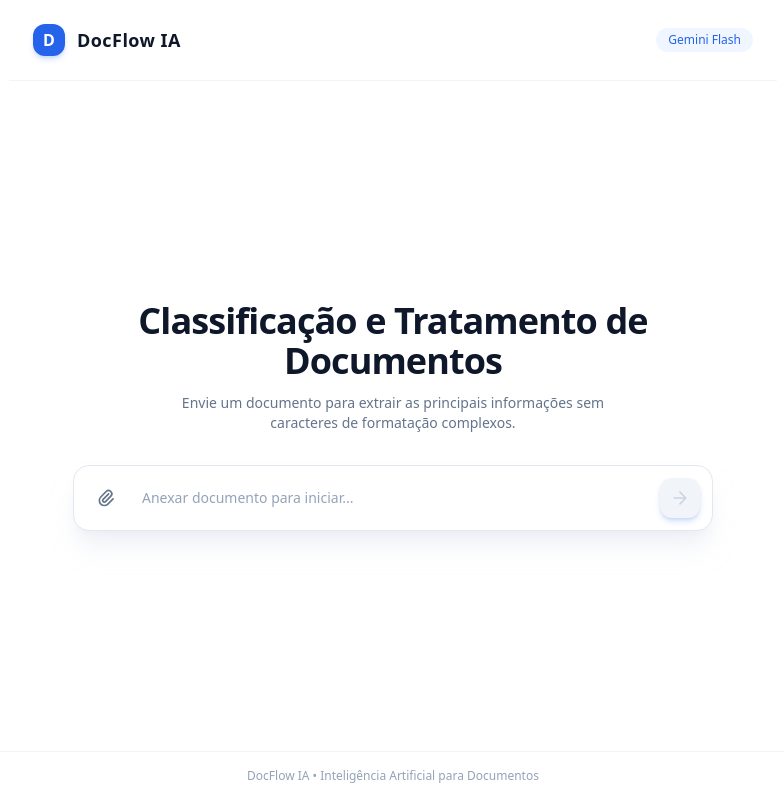
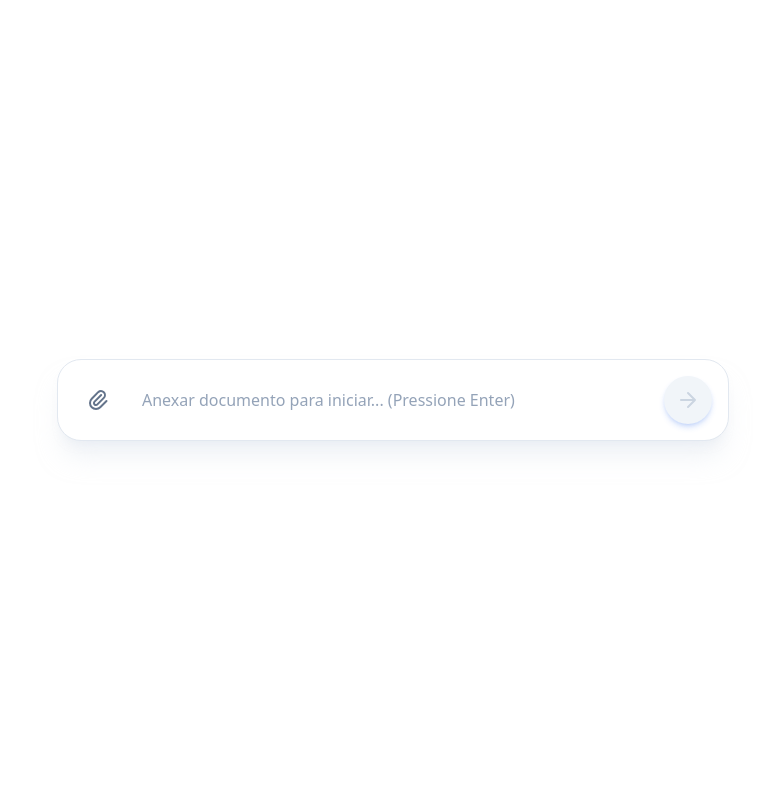
Before and after one commit to PablinXD24/docflow, a Flask app: page / in a window 1280 px wide. Shown: the whole page, without its empty margins (247-1031 px from the left). Run offline with Flask 3, Linux system fonts and the light colour scheme; some libraries are stand-ins or nearby versions.

Commit message:
Update index.html

```diff
--- a/templates/index.html
+++ b/templates/index.html
@@ -7,68 +7,47 @@
     <!-- Tailwind CSS -->
     <script src="https://cdn.tailwindcss.com"></script>
 </head>
-<body class="bg-white text-slate-800 h-full flex flex-col justify-between antialiased selection:bg-blue-600 selection:text-white">
+<body class="bg-white text-slate-800 h-full flex flex-col justify-center items-center p-4 antialiased selection:bg-blue-600 selection:text-white">
 
-    <!-- Cabeçalho Minimalista -->
-    <header class="w-full max-w-3xl mx-auto p-6 flex items-center justify-between border-b border-slate-100">
-        <div class="flex items-center space-x-3">
-            <div class="w-8 h-8 rounded-xl bg-blue-600 flex items-center justify-center font-bold text-white shadow-md shadow-blue-600/20">
-                D
-            </div>
-            <span class="font-bold tracking-wide text-lg text-slate-900">DocFlow IA</span>
-        </div>
-        <span class="text-xs px-3 py-1 rounded-full bg-blue-50 text-blue-600 font-medium">Gemini Flash</span>
-    </header>
+    <!-- Área Central (Barra de Prompt Maior e Arredondada + Resposta Integrada) -->
+    <main class="w-full max-w-2xl mx-auto flex flex-col items-center">
 
-    <!-- Área Central (Barra de Prompt + Resposta Integrada) -->
-    <main class="w-full max-w-2xl mx-auto px-4 flex-1 flex flex-col justify-center items-center">
-
-        <!-- Título Inicial (Some quando a resposta aparece para focar no conteúdo) -->
-        <div id="blocoTitulo" class="text-center mb-8 transition-all duration-300">
-            <h1 class="text-3xl sm:text-4xl font-extrabold tracking-tight text-slate-900 mb-3">
-                Classificação e Tratamento de Documentos
-            </h1>
-            <p class="text-slate-500 text-sm max-w-md mx-auto">
-                Envie um documento para extrair as principais informações sem caracteres de formatação complexos.
-            </p>
-        </div>
-
-        <!-- Bloco Unificado (Barra de Prompt + Resposta logo abaixo grudada) -->
-        <div class="w-full bg-white border border-slate-200 rounded-2xl shadow-xl shadow-slate-200/50 transition-all duration-300 overflow-hidden">
+        <!-- Bloco Unificado -->
+        <div class="w-full bg-white border border-slate-200 rounded-3xl shadow-xl shadow-slate-200/50 transition-all duration-300 overflow-hidden">
 
             <!-- Barra de Input (Prompt) -->
-            <div class="p-3">
+            <div class="p-4 flex flex-col justify-center">
                 <!-- Nome do arquivo selecionado -->
-                <div id="fileInfo" class="hidden px-3 py-1.5 mb-2 text-xs text-blue-700 bg-blue-50 rounded-lg flex items-center justify-between border border-blue-100">
+                <div id="fileInfo" class="hidden px-4 py-2 mb-3 text-xs text-blue-700 bg-blue-50 rounded-2xl flex items-center justify-between border border-blue-100">
                     <span id="fileName" class="truncate font-medium"></span>
                     <button type="button" onclick="removerArquivo()" class="text-slate-400 hover:text-slate-700 ml-2 font-bold">✕</button>
                 </div>
 
-                <div class="flex items-center justify-between gap-2">
+                <div class="flex items-center justify-between gap-3">
                     <!-- Botão de Anexo -->
-                    <label class="cursor-pointer p-2.5 text-slate-500 hover:text-blue-600 hover:bg-blue-50 rounded-xl transition flex items-center justify-center">
-                        <svg class="w-5 h-5" fill="none" stroke="currentColor" stroke-width="2" viewBox="0 0 24 24">
+                    <label class="cursor-pointer p-3 text-slate-500 hover:text-blue-600 hover:bg-blue-50 rounded-full transition flex items-center justify-center">
+                        <svg class="w-6 h-6" fill="none" stroke="currentColor" stroke-width="2" viewBox="0 0 24 24">
                             <path stroke-linecap="round" stroke-linejoin="round" d="M15.172 7l-6.586 6.586a2 2 0 102.828 2.828l6.414-6.586a4 4 0 00-5.656-5.656l-6.415 6.585a6 6 0 108.486 8.486L20.5 13"></path>
                         </svg>
                         <input type="file" id="arquivoPdf" accept=".pdf,.doc,.docx,.txt,.png,.jpg" class="hidden" onchange="atualizarNomeArquivo()" />
                     </label>
 
                     <!-- Placeholder descritivo -->
-                    <div class="flex-1 px-2 text-sm text-slate-400 select-none">
-                        <span id="promptPlaceholder">Anexar documento para iniciar...</span>
+                    <div class="flex-1 px-2 text-base text-slate-400 select-none">
+                        <span id="promptPlaceholder">Anexar documento para iniciar... (Pressione Enter)</span>
                     </div>
 
                     <!-- Botão de Envio -->
                     <button onclick="processarDocumento()" id="btnProcessar" disabled
-                        class="bg-blue-600 hover:bg-blue-700 disabled:bg-slate-100 disabled:text-slate-300 text-white p-2.5 rounded-xl transition-all duration-200 flex items-center justify-center shadow-md shadow-blue-600/20">
-                        <svg class="w-5 h-5" fill="none" stroke="currentColor" stroke-width="2" viewBox="0 0 24 24">
+                        class="bg-blue-600 hover:bg-blue-700 disabled:bg-slate-100 disabled:text-slate-300 text-white p-3 rounded-full transition-all duration-200 flex items-center justify-center shadow-md shadow-blue-600/20">
+                        <svg class="w-6 h-6" fill="none" stroke="currentColor" stroke-width="2" viewBox="0 0 24 24">
                             <path stroke-linecap="round" stroke-linejoin="round" d="M5 12h14M12 5l7 7-7 7"></path>
                         </svg>
                     </button>
                 </div>
             </div>
 
-            <!-- Área de Resposta Integrada (Aparece colada logo abaixo da barra) -->
+            <!-- Área de Resposta Integrada -->
             <div id="containerResultado" class="hidden border-t border-slate-100 bg-slate-50/50 p-6 transition-all duration-300">
                 <div class="flex items-center justify-between pb-3 mb-3 border-b border-slate-200/60">
                     <span id="nomeArquivoExibicao" class="text-xs font-bold uppercase tracking-wider text-blue-600">Resultado da Análise</span>
@@ -80,11 +59,6 @@
         </div>
     </main>
 
-    <!-- Rodapé -->
-    <footer class="w-full text-center py-4 text-xs text-slate-400 border-t border-slate-100">
-        DocFlow IA &bull; Inteligência Artificial para Documentos
-    </footer>
-
     <!-- Script de Interação -->
     <script>
         const inputArquivo = document.getElementById('arquivoPdf');
@@ -93,7 +67,6 @@
         const promptPlaceholder = document.getElementById('promptPlaceholder');
         const btnProcessar = document.getElementById('btnProcessar');
         const containerResultado = document.getElementById('containerResultado');
-        const blocoTitulo = document.getElementById('blocoTitulo');
         const resultadoDiv = document.getElementById('resultado');
         const nomeArquivoExibicao = document.getElementById('nomeArquivoExibicao');
 
@@ -102,7 +75,7 @@
                 const file = inputArquivo.files[0];
                 fileName.textContent = file.name;
                 fileInfo.classList.remove('hidden');
-                promptPlaceholder.textContent = "Pronto para enviar";
+                promptPlaceholder.textContent = "Pronto para enviar (Pressione Enter)";
                 promptPlaceholder.classList.add('text-slate-700', 'font-medium');
                 btnProcessar.disabled = false;
             }
@@ -111,16 +84,22 @@
         function removerArquivo() {
             inputArquivo.value = '';
             fileInfo.classList.add('hidden');
-            promptPlaceholder.textContent = "Anexar documento para iniciar...";
+            promptPlaceholder.textContent = "Anexar documento para iniciar... (Pressione Enter)";
             promptPlaceholder.classList.remove('text-slate-700', 'font-medium');
             btnProcessar.disabled = true;
         }
 
         function limparResultado() {
             containerResultado.classList.add('hidden');
-            blocoTitulo.classList.remove('hidden');
             removerArquivo();
         }
+
+        // Atalho da tecla Enter para enviar o documento
+        document.addEventListener('keydown', function(event) {
+            if (event.key === 'Enter' && !btnProcessar.disabled && inputArquivo.files.length > 0) {
+                processarDocumento();
+            }
+        });
 
         async function processarDocumento() {
             if (inputArquivo.files.length === 0) return;
@@ -129,8 +108,6 @@
             const formData = new FormData();
             formData.append('file', file);
 
-            // Esconde o título e abre o painel de resposta integrado logo abaixo
-            blocoTitulo.classList.add('hidden');
             containerResultado.classList.remove('hidden');
             nomeArquivoExibicao.textContent = `Analisando: ${file.name}`;
             resultadoDiv.textContent = 'Processando documento...';
```
